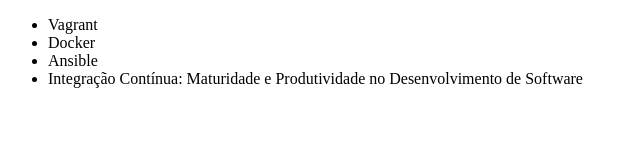
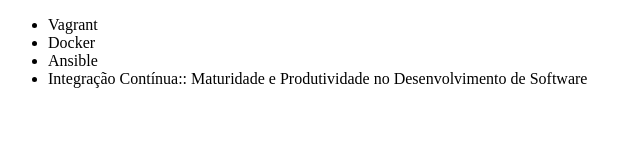
Before and after one commit to renatasallum/alura-git, a plain HTML site: page index.html in a window 1280 px wide. Shown: the full height of the page, 0-640 px from the left. Drawn offline with Linux system fonts and the light colour scheme.

```diff
--- a/index.html
+++ b/index.html
@@ -9,7 +9,7 @@
         <li>Vagrant</li>
         <li>Docker</li>
         <li>Ansible</li>
-        <li>Integração Contínua: Maturidade e Produtividade no Desenvolvimento de Software</li>
+        <li>Integração Contínua:: Maturidade e Produtividade no Desenvolvimento de Software</li>
     </ul>
 </body>
 </html>
```
